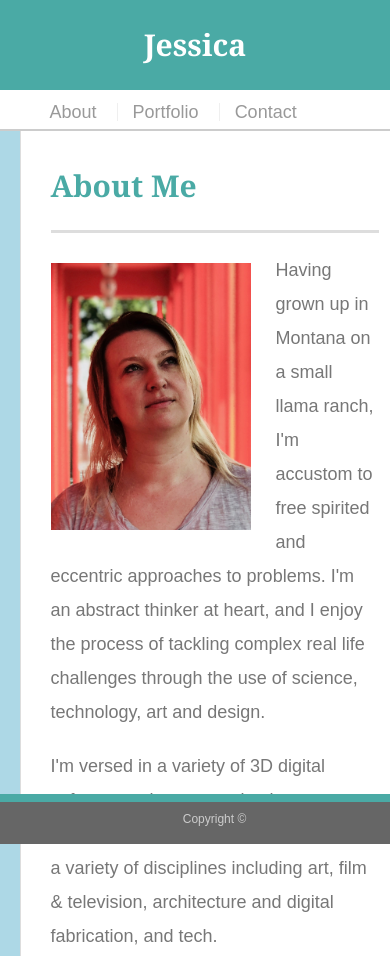
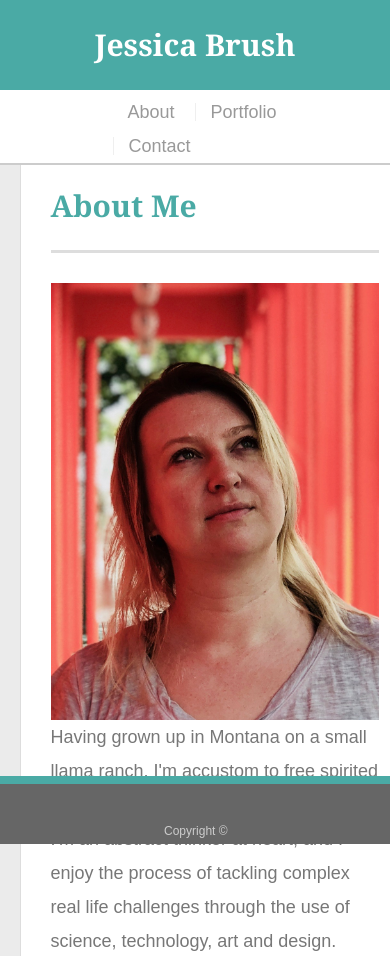
Before and after one commit to dandiflower/Responsive-Portfolio, a plain HTML site: page index.html in a window 390 px wide. Shown: the top 956 px of the page. Drawn offline with Linux system fonts and the light colour scheme.

Commit message:
@media10

```diff
--- a/assets/css/style.css
+++ b/assets/css/style.css
@@ -103,7 +103,7 @@ footer {
   width: 100%;
   position: fixed;
   bottom: 0;
- /* padding: 30px;*/
+  padding: 30px;
   clear: both;
   font-size: 12px;
   color: #fff;
@@ -131,7 +131,7 @@ h3, h2 {
 .main-section {
   float: left;
   width: 100%;
-  max-width: 650px;
+  max-width: 690px;
   padding: 30px;
   margin: 0 0 40px;
   background: #fff;
@@ -144,6 +144,7 @@ h3, h2 {
   position: relative;
   float: left;
   width: 274px;
+  height: 288px;
   margin: 20px 0 25px;
   overflow: auto;
 }
@@ -220,11 +221,22 @@ input[type=submit] {
   border: 0 none;
 }
 
+@media only screen and (max-width: 768px) {
+
+    nav {
+        max-width: 768px;
+        margin-right: 15%;
+    }
+
+    footer {
+        padding-right: 15%;
+    }
+
+    .auth-image {
+        width: 300px;
+}
+
 @media only screen and (max-width: 640px) {
-
-    body {
-        background-color: lightblue;
-    }
 
     .container {
         width: 100%;
@@ -234,6 +246,7 @@ input[type=submit] {
 
     .main-section {
       max-width: 575px;
+      margin-top: 5%;
     }
 
     #logo {
@@ -244,6 +257,7 @@ input[type=submit] {
 
     nav {
         float: left;
+        margin-left: 20%;
         position: relative;
         margin-top: 95px;
     }
@@ -253,4 +267,11 @@ input[type=submit] {
         width: 100%;
     }
 
+    .auth-image {
+    width: 100%;
+
 }
+
+    .work {
+        width: 100%;
+}
--- a/index.html
+++ b/index.html
@@ -13,7 +13,7 @@
 
   <header id="masthead">
     <div class="container">
-      <a href="index.html" id="logo">Jessica</a>
+      <a href="index.html" id="logo">Jessica Brush</a>
       <nav>
         <a href="index.html">About</a>
         <a href="portfolio.html">Portfolio</a>
```
Also changed, not shown: contact.html (+1 -1 lines), portfolio.html (+4 -4 lines), assets/images/UX.jpg, assets/images/coding.jpg (added).
